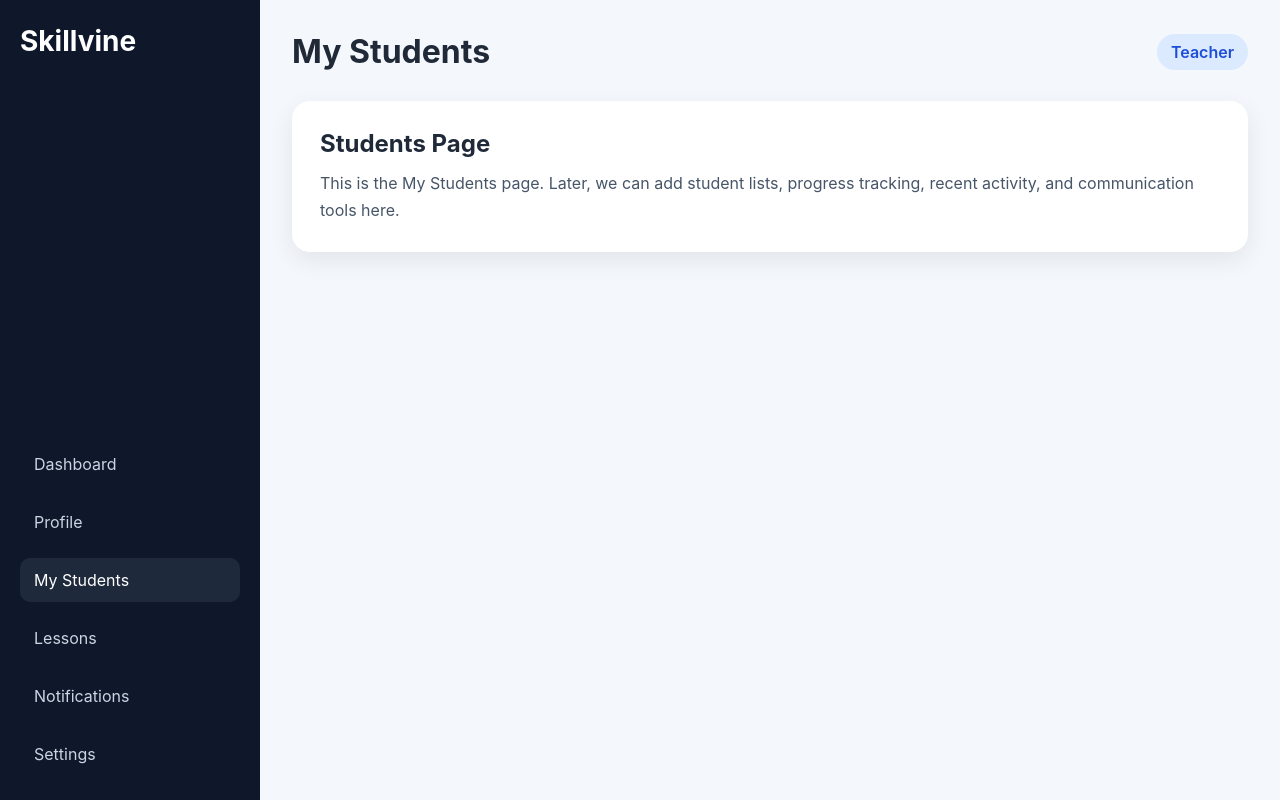
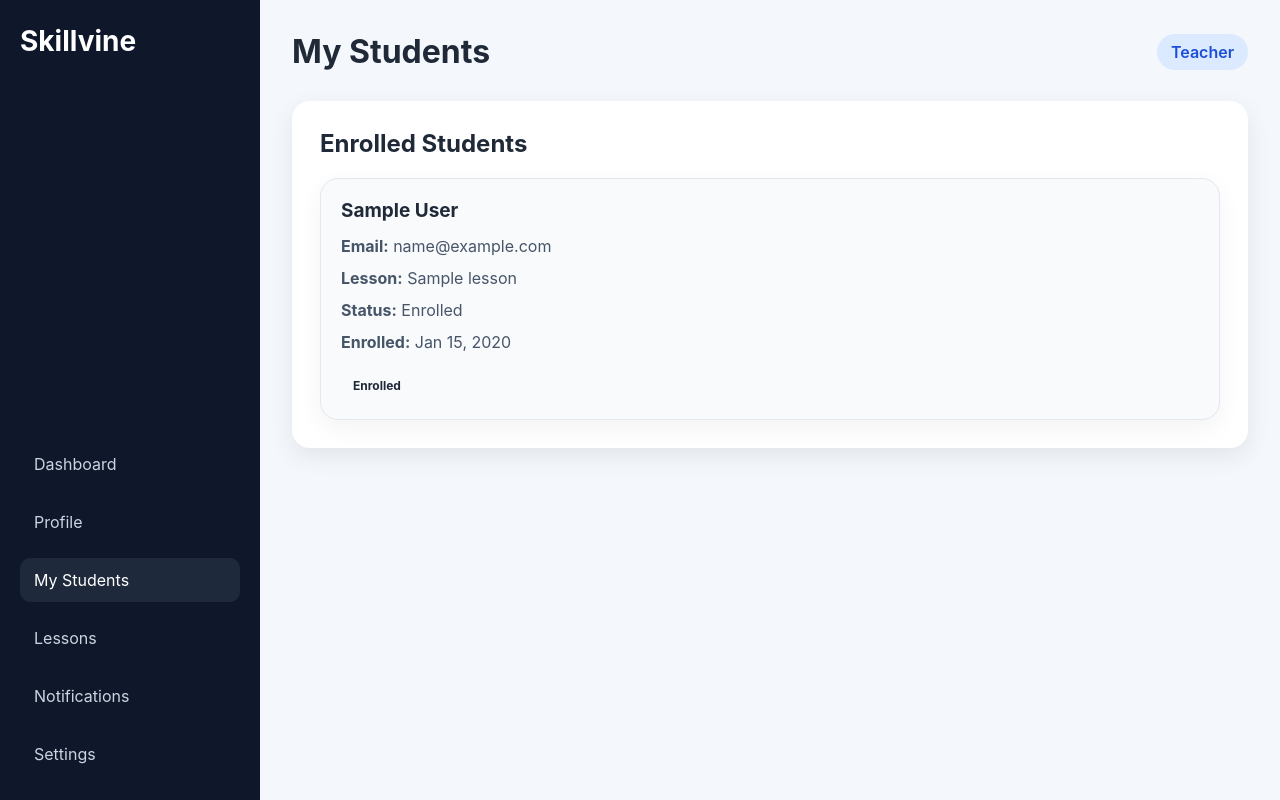
Before and after one commit to JezCruz/Skillvine_Python, a Django app: template templates/dashboard/my_students.html in a window 1280 px wide. Run offline with Django 5.2, Linux system fonts and the light colour scheme; the template is opened without the code that fills it: values that come from a table or form of the project are taken from there, others are empty; tables that the repository leaves empty hold one stand-in row (values such as "Sample post").

Commit message:
Skillvine - teacher enrolled students view

```diff
--- a/templates/dashboard/my_students.html
+++ b/templates/dashboard/my_students.html
@@ -28,11 +28,22 @@
       </div>
 
       <section class="dashboard-panel">
-        <h2>Students Page</h2>
-        <p>
-          This is the My Students page. Later, we can add student lists,
-          progress tracking, recent activity, and communication tools here.
-        </p>
+        <h2>Enrolled Students</h2>
+
+        <div class="lesson-grid">
+          {% for enrollment in enrollments %}
+            <div class="lesson-card">
+              <h3>{{ enrollment.student.full_name|default:enrollment.student.username }}</h3>
+              <p><strong>Email:</strong> {{ enrollment.student.email }}</p>
+              <p><strong>Lesson:</strong> {{ enrollment.lesson.title }}</p>
+              <p><strong>Status:</strong> {{ enrollment.status|title }}</p>
+              <p><strong>Enrolled:</strong> {{ enrollment.created_at|date:"M d, Y" }}</p>
+              <span class="lesson-status {{ enrollment.status|lower }}">{{ enrollment.status|title }}</span>
+            </div>
+          {% empty %}
+            <p style="margin-top:18px; color:#475569;">No students enrolled yet.</p>
+          {% endfor %}
+        </div>
       </section>
     </main>
   </div>
```
Also changed, not shown: dashboard/views.py (+12 -1 lines).
